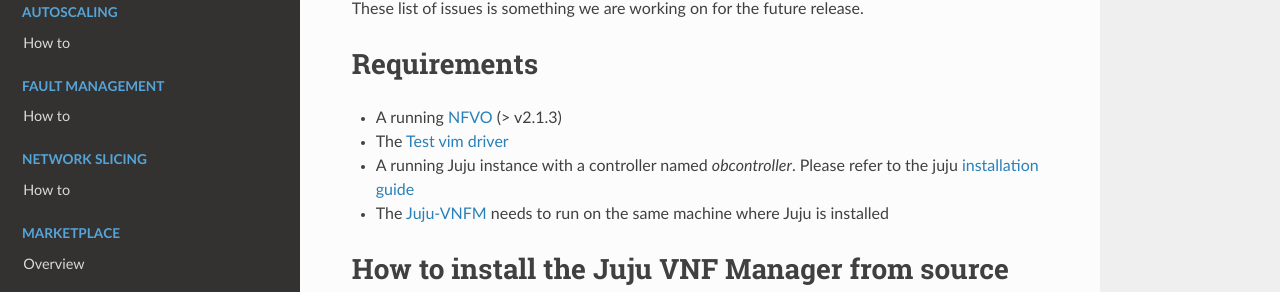
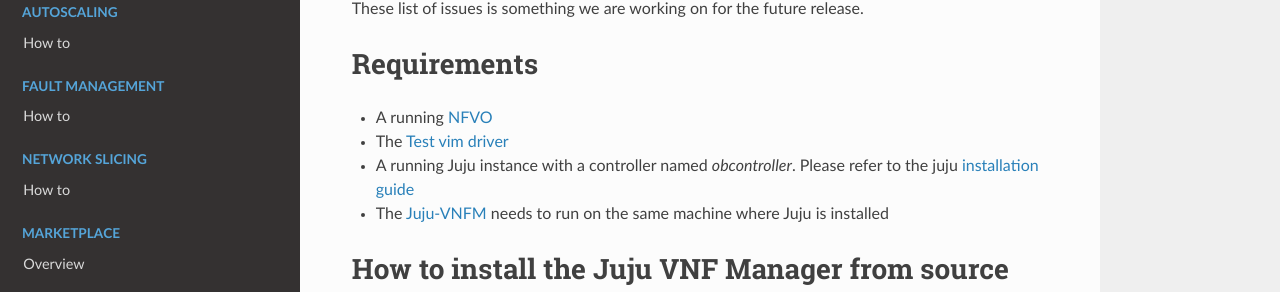
Before and after one commit to openbaton/docs, an MkDocs documentation site: the page built from docs/vnfm-juju.md, in a window 1280 px wide and 900 px high, scrolled down 794 px. Shown: the part 150-442 px from the top of the window. Built offline with MkDocs 1.6.1, drawn with Linux system fonts in a browser that asks for light colours; nearby versions of some CDN libraries; old or Windows-style settings are respelled for this version of MkDocs.

Commit message:
Imp: Update juju-vnfm documentation

```diff
--- a/docs/vnfm-juju.md
+++ b/docs/vnfm-juju.md
@@ -30,7 +30,7 @@
 
 # Requirements
 
-* A running [NFVO][nfvo-github] (> v2.1.3)
+* A running [NFVO][nfvo-github]
 * The [Test vim driver][test-plugin-github]
 * A running Juju instance with a controller named *obcontroller*. Please refer to the juju [installation guide][installation-guide]
 * The [Juju-VNFM][juju-vnfm-github] needs to run on the same machine where Juju is installed
```
